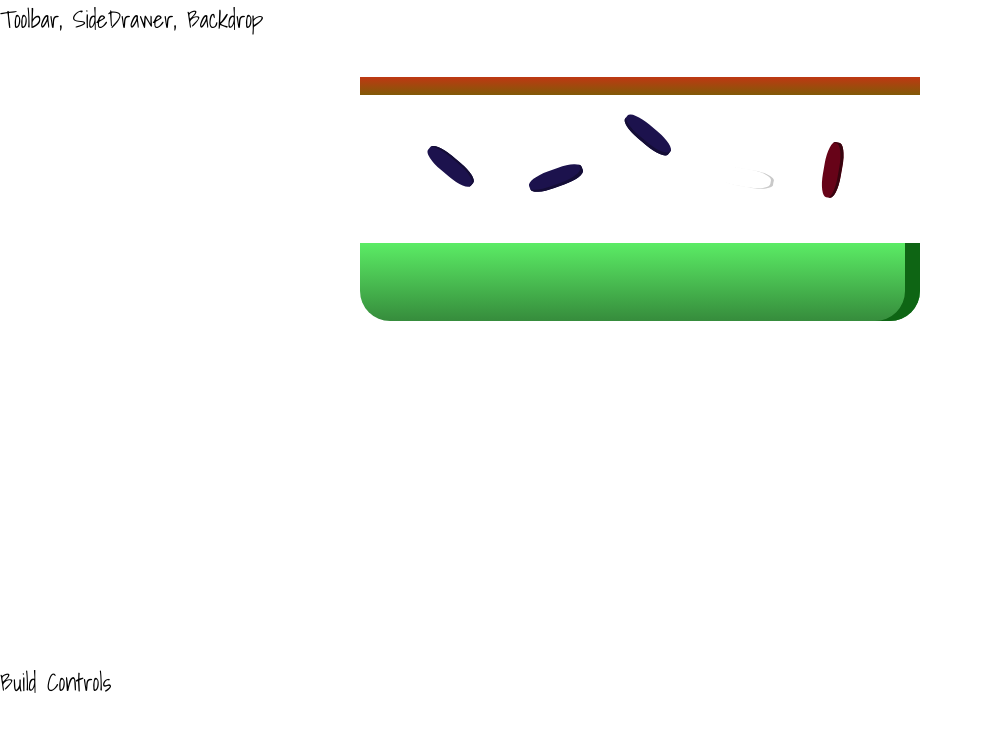
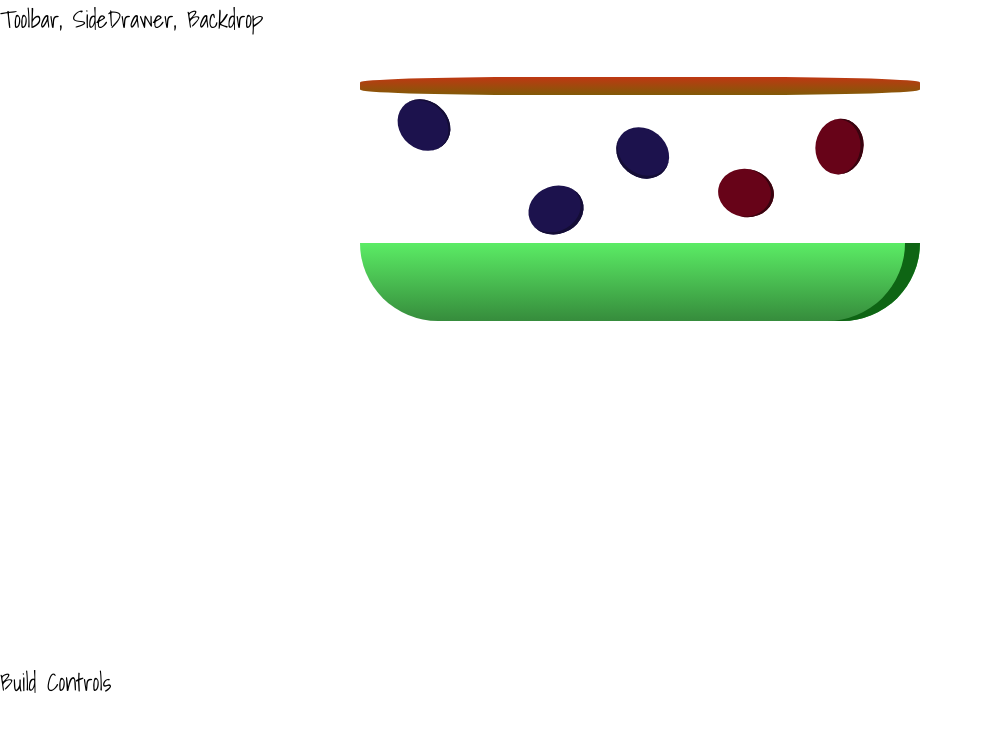
Before and after one commit to Loratadin/skinny-salad, a React (Create React App) app: page / in a window 1280 px wide. Shown: the top 730 px of the page, without its empty margins (0-983 px from the left). Built offline with nearby package versions, Linux system fonts and the light colour scheme.

Commit message:
Change Ingredients styles

```diff
--- a/src/components/Salad/SaladIngredient/SaladIngredient.style.js
+++ b/src/components/Salad/SaladIngredient/SaladIngredient.style.js
@@ -4,15 +4,16 @@ export const SaladBed = styled.div`
 	height: 13%;
  	width: 80%;
  	background: linear-gradient(#5bec65, #368c3c);
- 	border-radius: 0 0 30px 30px;
+ 	border-radius: 0 0 90px 90px;
  	box-shadow: inset -15px 0 #0e6514;
  	margin: 2% auto;
 `;
 
 export const Topping = styled.div`
-	width: 80%;
+				width: 80%;
     height: 3%;
-    background: linear-gradient(#bf3813, #815a07);
+				background: linear-gradient(#bf3813, #815a07);
+				border-radius: 30%;
     margin: 2% auto;
 `;
 
@@ -26,12 +27,12 @@ export const BerryContainer = styled.div`
 
 export const BlueBerry = styled.div`
 	width: 10%;
-	height: 15%;
+	height: 40%;
 	position: absolute;
 	background-color: #1c124d;
 	left: 30%;
-	top: 50%;
-	border-radius: 40%;
+	top: 64%;
+	border-radius: 57%;
 	transform: rotate(-20deg);
 	box-shadow: inset -2px -3px #140d36;
 	&:after {
@@ -42,7 +43,7 @@ export const BlueBerry = styled.div`
 		background-color: #1c124d;
 		left: -170%;
 		top: -260%;
-		border-radius: 40%;
+		border-radius: 57%;
 		transform: rotate(60deg);
 		box-shadow: inset -1px 2px #140d36;
 	}
@@ -54,31 +55,31 @@ export const BlueBerry = styled.div`
 		background-color: #1c124d;
 		left: 180%;
 		top: -50%;
-		border-radius: 40%;
+		border-radius: 57%;
 		transform: rotate(60deg);
 		box-shadow: inset -1px -3px #140d36;
 	}
 `;
 
 export const CranBerry = styled.div`
-	width: 10%;
-    height: 15%;
+				width: 10%;
+    height: 40%;
     position: absolute;
-    background-color: white;
+    background-color: #670318;
     left: 64%;
     top: 50%;
-    border-radius: 40%;
+    border-radius: 57%;
     transform: rotate(10deg);
-	box-shadow: inset -3px 0 #c9c9c9;
-	&:before {
-		content: "";
+				box-shadow: inset -3px 0 #38040f;
+				&:before {
+					content: "";
     	width: 100%;
     	height: 100%;
     	position: absolute;
     	background-color: #670318;
     	left: 150%;
     	top: -130%;
-    	border-radius: 40%;
+    	border-radius: 57%;
     	transform: rotate(90deg);
     	box-shadow: inset 1px 3px #38040f;
 	}
```
